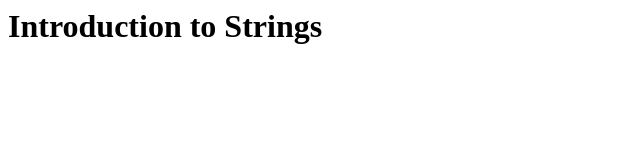
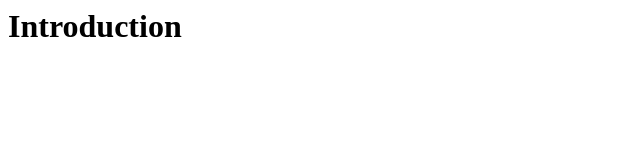
Before and after one commit to lia3652/StringRepository1, a plain HTML site: page index.html in a window 1280 px wide. Shown: the whole page, without its empty margins (0-640 px from the left). Drawn offline with Linux system fonts and the light colour scheme.

Commit message:
Updated content of index.html

```diff
--- a/index.html
+++ b/index.html
@@ -1 +1 @@
-<h1>Introduction to Strings</h1>
+<h1>Introduction</h1>
```
